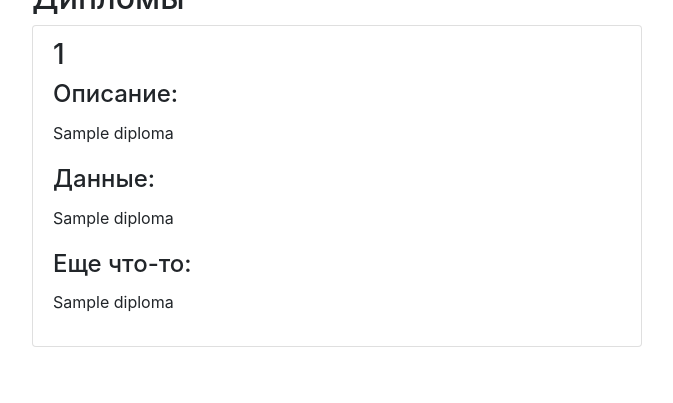
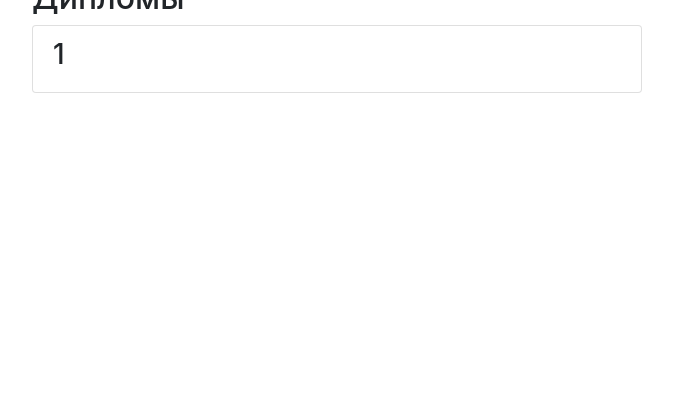
Before and after one commit to symmetrical-potato/studentor, a Python web app: template app/templates/student.html in a window 1280 px wide. Shown: the part 397-800 px from the top of the page, without its empty margins (303-976 px from the left). Run offline with Jinja, Linux system fonts and the light colour scheme; the template is opened without the code that fills it: most values are stand-ins (such as "Sample title", 1, 10 or a date in 2020); some libraries are stand-ins or nearby versions.

Commit message:
update on student presentation

```diff
--- a/app/static/css/student.css
+++ b/app/static/css/student.css
@@ -8,6 +8,7 @@ body {
 
 #wrapper {
   min-width: 100%;
+  margin-bottom: 75px;
   display: flex;
   flex-direction: column;
   justify-content: flex-start;
@@ -20,5 +21,10 @@ body {
       line-height: 2; }
       #wrapper #diplomas .list-group-item:hover {
         background-color: rgba(128, 128, 128, 0.4); }
+      #wrapper #diplomas .list-group-item .diploma__data {
+        display: none; }
+
+footer {
+  height: 20px; }
 
 /*# sourceMappingURL=student.css.map */
--- a/app/static/css/student.scss
+++ b/app/static/css/student.scss
@@ -10,6 +10,8 @@ body {
 
 #wrapper {
     min-width: 100%;
+
+    margin-bottom: 75px;
 
     display: flex;
     flex-direction: column;
@@ -31,6 +33,14 @@ body {
             &:hover {
                 background-color:rgba($color: grey, $alpha: 0.4);
             }
+
+            .diploma__data {
+                display: none;
+            }
         }
     }
 }
+
+footer {
+    height: 20px;
+}
--- a/app/static/js/student.js
+++ b/app/static/js/student.js
@@ -1,9 +1,16 @@
 $(document).ready(function() {
     $('.list-group-item').click(function (e){
-        $('.diploma__data').toArray().forEach(element => {
-            $(element).addClass('non-active');
-        });
 
-        $(e.target).children('.diploma__data').removeClass('non-active');
+        console.log("!!!!!!");
+        console.log($(e.target))
+        console.log($(this));
+
+        data = $($(this).children('.diploma__data'));
+
+        if (data.css('display') === 'none') {
+            data.show(400);
+        } else {
+            data.hide(300);
+        }
     });
 });
--- a/app/templates/student.html
+++ b/app/templates/student.html
@@ -59,6 +59,10 @@
         {% endif %}
     </div>
 
+    <footer>
+
+    </footer>
+
     <script
 			  src="https://code.jquery.com/jquery-3.3.1.min.js"
 			  integrity="sha256-FgpCb/KJQlLNfOu91ta32o/NMZxltwRo8QtmkMRdAu8="
```
